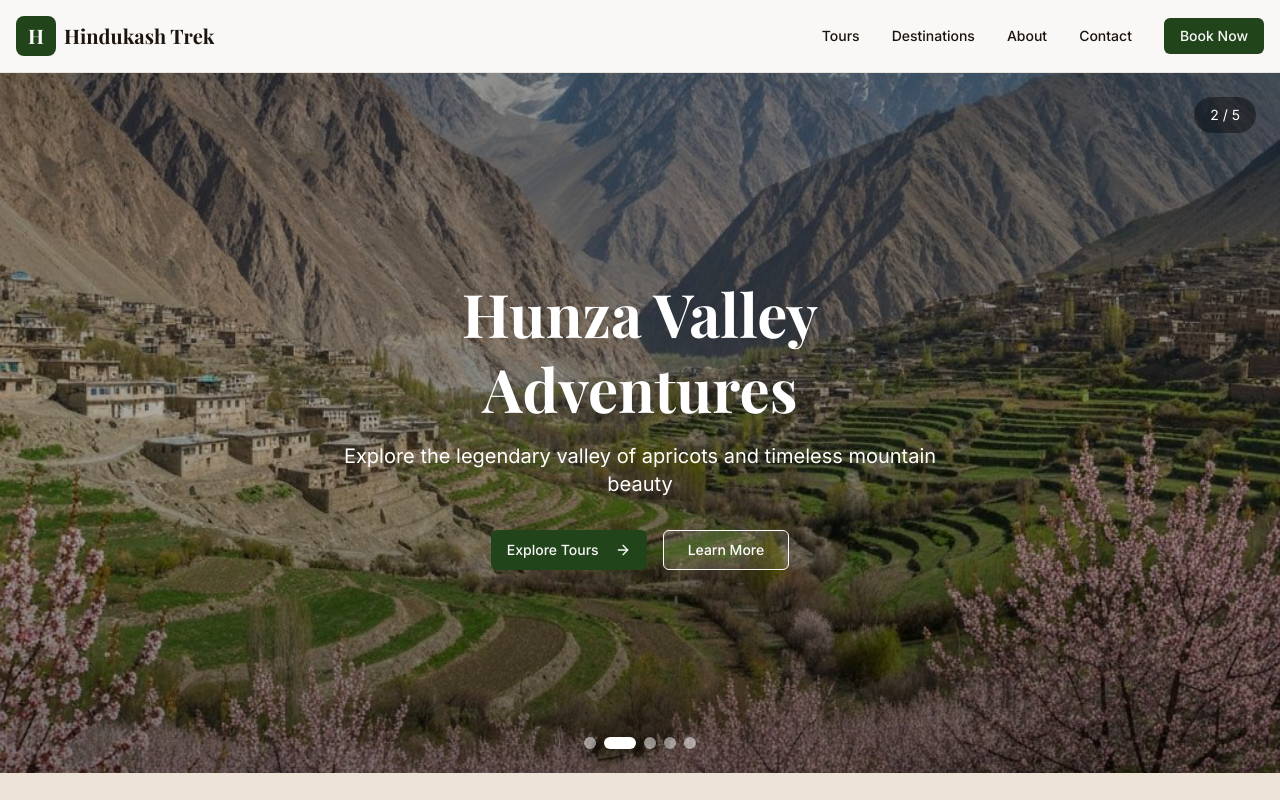
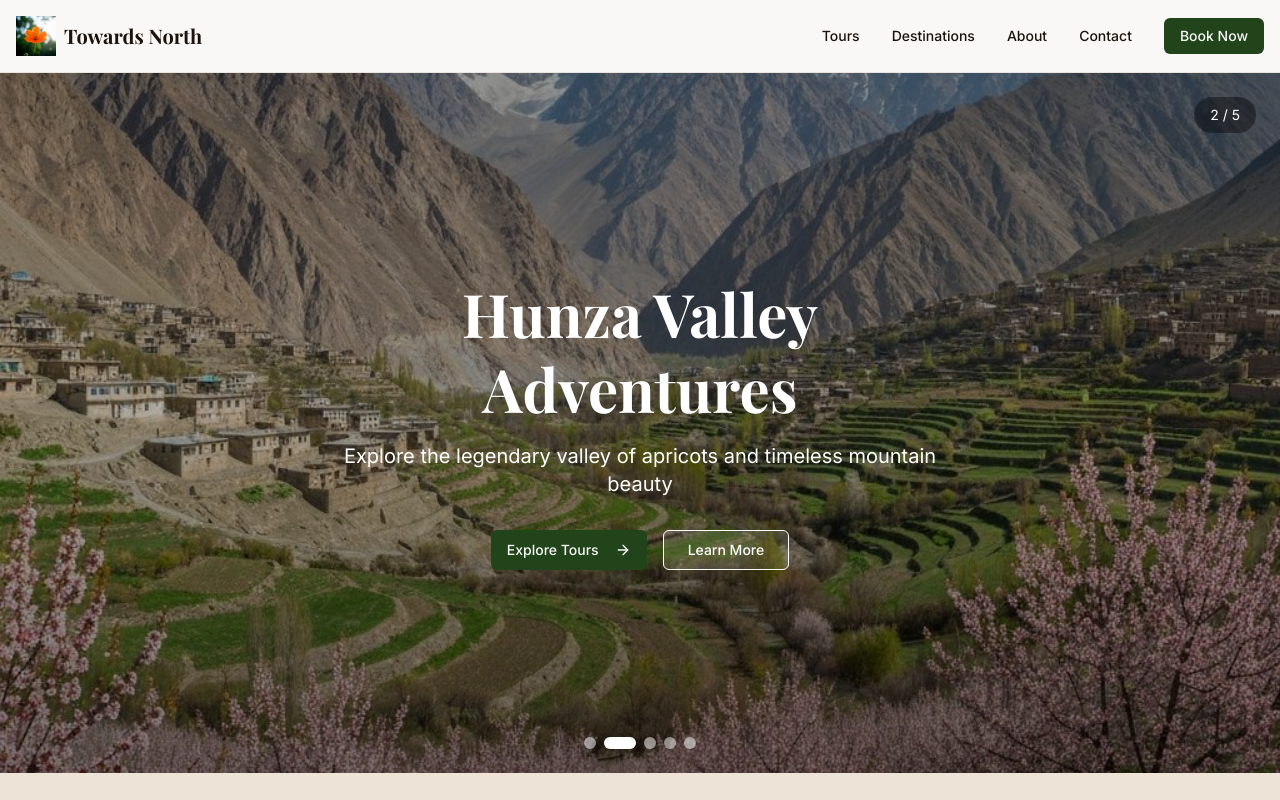
Before and after one commit to Zakawatali/HindukashTour, a Next.js app: page / in a window 1280 px wide. Shown: the top 800 px of the page. Built offline with nearby package versions, Linux system fonts and the light colour scheme; a web font is replaced by a local one.

Commit message:
feat: update company name and logo to "Towards north"
Change company name and update logo across header, footer, layout, and homepage.

Co-authored-by: Zakawat Ali <204383996+Zakawatali@users.noreply.github.com>

```diff
--- a/app/layout.tsx
+++ b/app/layout.tsx
@@ -21,19 +21,19 @@ export const viewport: Viewport = {
 }
 
 export const metadata: Metadata = {
-  title: 'Hindukash Trek and Tour | Adventure Tours in Northern Pakistan',
+  title: 'Towards North | Adventure Tours in Northern Pakistan',
   description: 'Explore breathtaking trekking expeditions and adventure tours in the Hindu Kush mountains. Expert guides, customized itineraries, and unforgettable experiences in Pakistan.',
   keywords: ['trekking', 'tours', 'Hindu Kush', 'Pakistan', 'adventure', 'hiking', 'mountaineering'],
-  authors: [{ name: 'Hindukash Trek and Tour' }],
-  creator: 'Hindukash Trek and Tour',
-  publisher: 'Hindukash Trek and Tour',
+  authors: [{ name: 'Towards North' }],
+  creator: 'Towards North',
+  publisher: 'Towards North',
   robots: 'index, follow',
   openGraph: {
     type: 'website',
     locale: 'en_US',
-    url: 'https://hindustrekandtour.com',
-    siteName: 'Hindukash Trek and Tour',
-    title: 'Hindukash Trek and Tour | Adventure Tours in Northern Pakistan',
+    url: 'https://towards-north.com',
+    siteName: 'Towards North',
+    title: 'Towards North | Adventure Tours in Northern Pakistan',
     description: 'Explore breathtaking trekking expeditions and adventure tours in the Hindu Kush mountains.',
     images: [
       {
@@ -46,7 +46,7 @@ export const metadata: Metadata = {
   },
   twitter: {
     card: 'summary_large_image',
-    title: 'Hindukash Trek and Tour',
+    title: 'Towards North',
     description: 'Adventure tours in the Hindu Kush mountains',
     images: ['/og-image.jpg'],
   },
--- a/app/page.tsx
+++ b/app/page.tsx
@@ -10,13 +10,13 @@ import { Button } from '@/components/ui/button'
 import { tours, destinations, testimonials, heroSlides } from '@/lib/tours-data'
 
 export const metadata: Metadata = {
-  title: 'Hindukash Trek and Tour | Adventure Tours in Northern Pakistan',
+  title: 'Towards North | Adventure Tours in Northern Pakistan',
   description: 'Experience breathtaking trekking expeditions and adventure tours in the Hindu Kush mountains. Expert guides, customized itineraries, and unforgettable mountain experiences.',
   openGraph: {
-    title: 'Hindukash Trek and Tour | Adventure Tours in Northern Pakistan',
+    title: 'Towards North | Adventure Tours in Northern Pakistan',
     description: 'Experience breathtaking trekking expeditions and adventure tours in the Hindu Kush mountains.',
     type: 'website',
-    url: 'https://hindustrekandtour.com',
+    url: 'https://towards-north.com',
   },
 }
 
@@ -34,7 +34,7 @@ export default function Home() {
       <section className="py-16 md:py-24 px-4 bg-secondary">
         <div className="max-w-7xl mx-auto">
           <h2 className="font-serif text-4xl font-bold text-center mb-12 text-foreground">
-            Why Choose Hindukash Trek
+            Why Choose Towards North
           </h2>
 
           <div className="grid grid-cols-1 md:grid-cols-3 gap-8">
--- a/components/footer.tsx
+++ b/components/footer.tsx
@@ -6,7 +6,7 @@ export function Footer() {
     <footer className="bg-primary text-primary-foreground">
       <div className="max-w-7xl mx-auto px-4 py-12 grid grid-cols-1 md:grid-cols-4 gap-8">
         <div>
-          <h3 className="font-serif text-lg font-bold mb-4">Hindukash Trek</h3>
+          <h3 className="font-serif text-lg font-bold mb-4">Towards North</h3>
           <p className="text-sm opacity-90">
             Your gateway to authentic mountain adventures in the Hindu Kush and beyond.
           </p>
@@ -51,7 +51,7 @@ export function Footer() {
       </div>
 
       <div className="border-t border-primary-foreground/20 px-4 py-6 text-center text-sm opacity-75">
-        <p>&copy; 2024 Hindukash Trek and Tour. All rights reserved.</p>
+        <p>&copy; 2024 Towards North. All rights reserved.</p>
       </div>
     </footer>
   )
--- a/components/header.tsx
+++ b/components/header.tsx
@@ -19,11 +19,13 @@ export function Header() {
     <header className="sticky top-0 z-50 bg-background/95 backdrop-blur border-b border-border">
       <nav className="max-w-7xl mx-auto px-4 py-4 flex items-center justify-between">
         <Link href="/" className="flex items-center gap-2">
-          <div className="w-10 h-10 bg-primary rounded-lg flex items-center justify-center">
-            <span className="text-primary-foreground font-serif text-xl font-bold">H</span>
-          </div>
+          <img
+            src="/towards-north-logo.png"
+            alt="Towards north logo"
+            className="w-10 h-10"
+          />
           <span className="font-serif text-xl font-bold text-foreground hidden sm:inline">
-            Hindukash Trek
+            Towards North
           </span>
         </Link>
 
```
Also changed, not shown: public/towards-north-logo.png (added).
